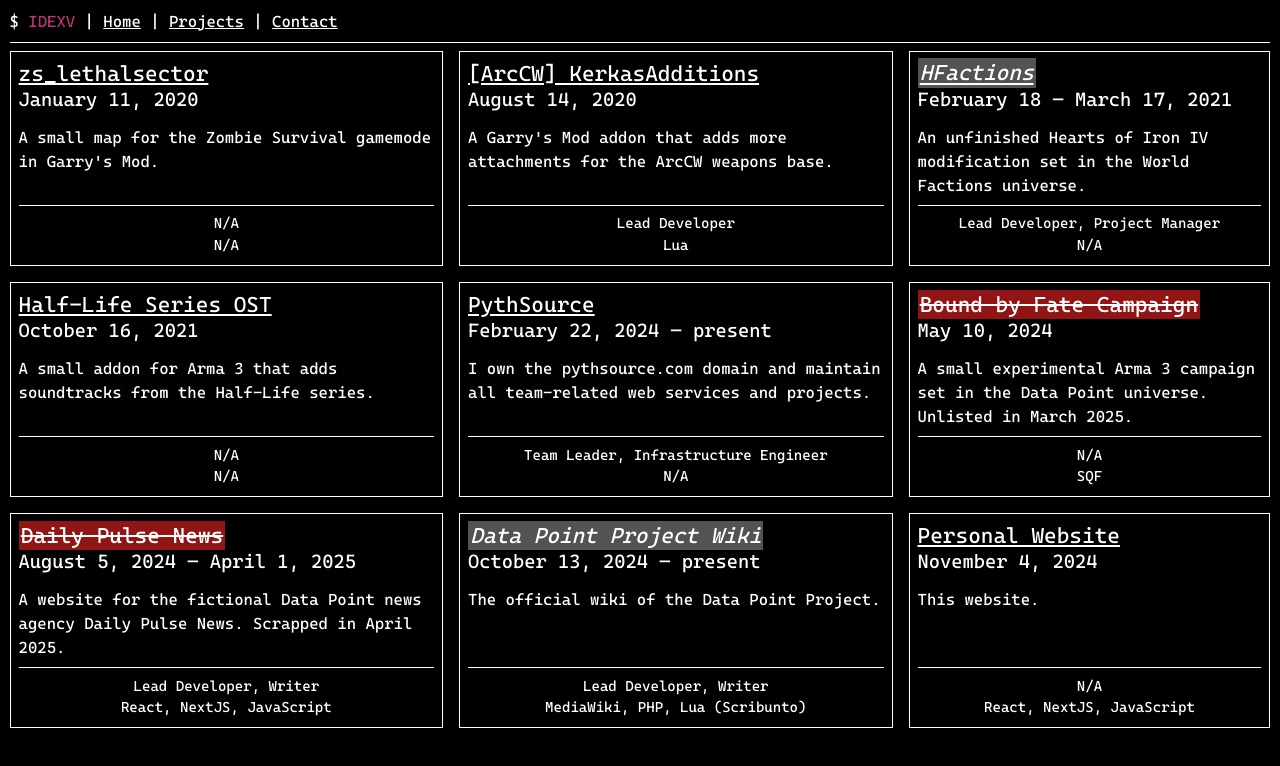
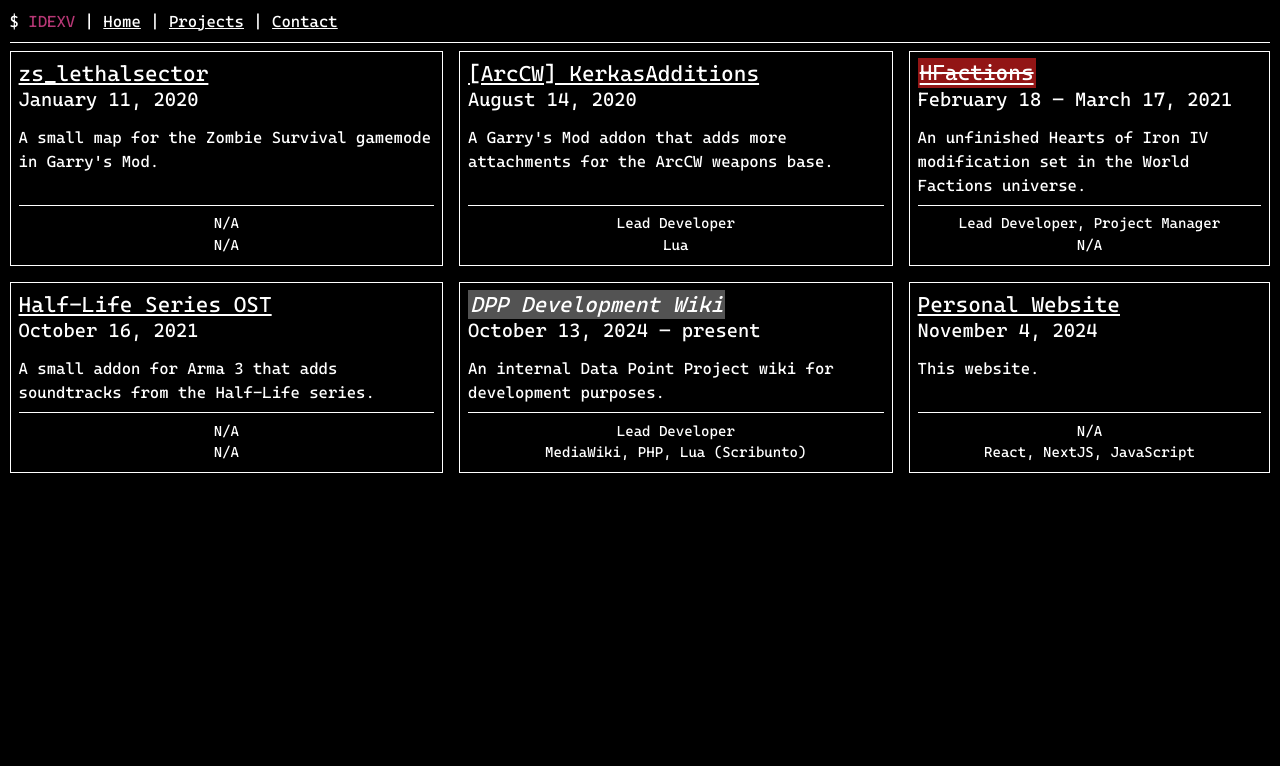
Before and after one commit to IDEXV/idexv-site, a Next.js app: page /projects in a window 1280 px wide. Shown: the top 766 px of the page. Built offline with nearby package versions, Linux system fonts and the light colour scheme.

Commit message:
remove unnecessary projects

```diff
--- a/src/app/projects/page.jsx
+++ b/src/app/projects/page.jsx
@@ -33,7 +33,7 @@
         />
         <Project
           projectName={
-            <span className="proj-unpublished"><a target="_blank" href="https://github.com/pythsource/HFactions">HFactions</a></span>
+            <span className="proj-scrapped"><a target="_blank" href="https://github.com/pythsource/HFactions">HFactions</a></span>
           }
           projectDates="February 18 — March 17, 2021"
           description="An unfinished Hearts of Iron IV modification set in the World Factions universe."
@@ -52,38 +52,13 @@
           roles="N/A"
         />
         <Project
-          projectName={<a target="_blank" href="https://pythsource.com">PythSource</a>}
-          projectDates="February 22, 2024 — present"
-          description="I own the pythsource.com domain and maintain all team-related web services and projects."
-          technologies="N/A"
-          roles="Team Leader, Infrastructure Engineer"
-        />
-        <Project
           projectName={
-            <span className="proj-scrapped">Bound by Fate Campaign</span>
-          }
-          projectDates="May 10, 2024"
-          description="A small experimental Arma 3 campaign set in the Data Point universe. Unlisted in March 2025."
-          technologies="SQF"
-          roles="N/A"
-        />
-        <Project
-          projectName={
-            <span className="proj-scrapped">Daily Pulse News</span>
-          }
-          projectDates="August 5, 2024 — April 1, 2025"
-          description="A website for the fictional Data Point news agency Daily Pulse News. Scrapped in April 2025."
-          technologies="React, NextJS, JavaScript"
-          roles="Lead Developer, Writer"
-        />
-        <Project
-          projectName={
-            <span className="proj-unpublished">Data Point Project Wiki</span>
+            <span className="proj-unpublished">DPP Development Wiki</span>
           }
           projectDates="October 13, 2024 — present"
-          description="The official wiki of the Data Point Project."
+          description="An internal Data Point Project wiki for development purposes."
           technologies="MediaWiki, PHP, Lua (Scribunto)"
-          roles="Lead Developer, Writer"
+          roles="Lead Developer"
         />
         <Project
           projectName={
```
